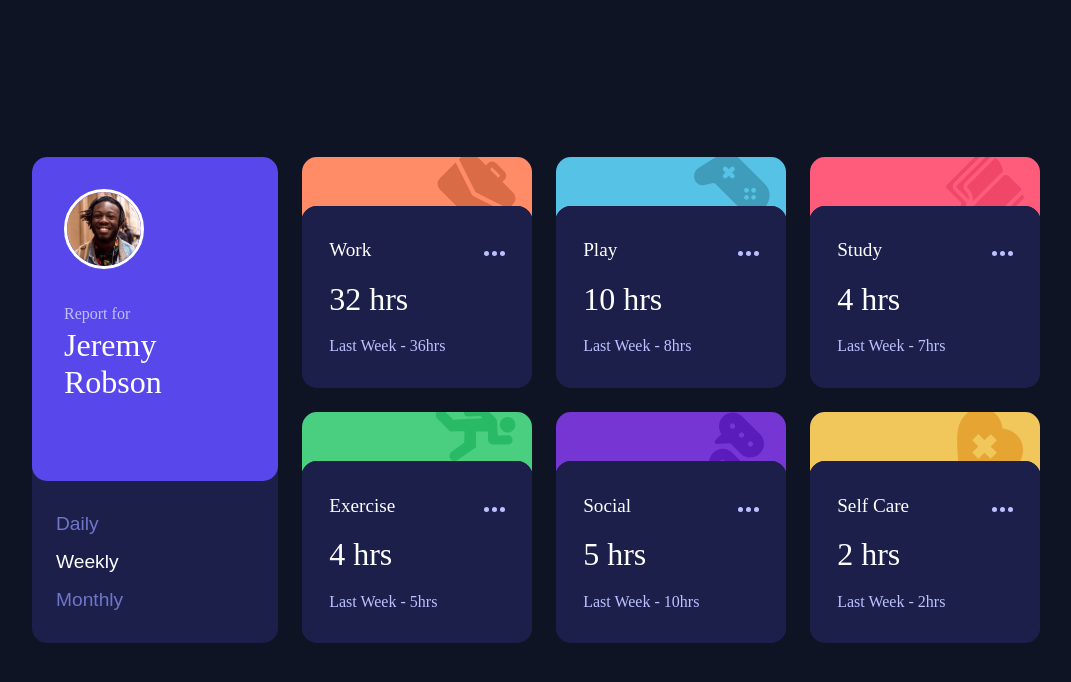
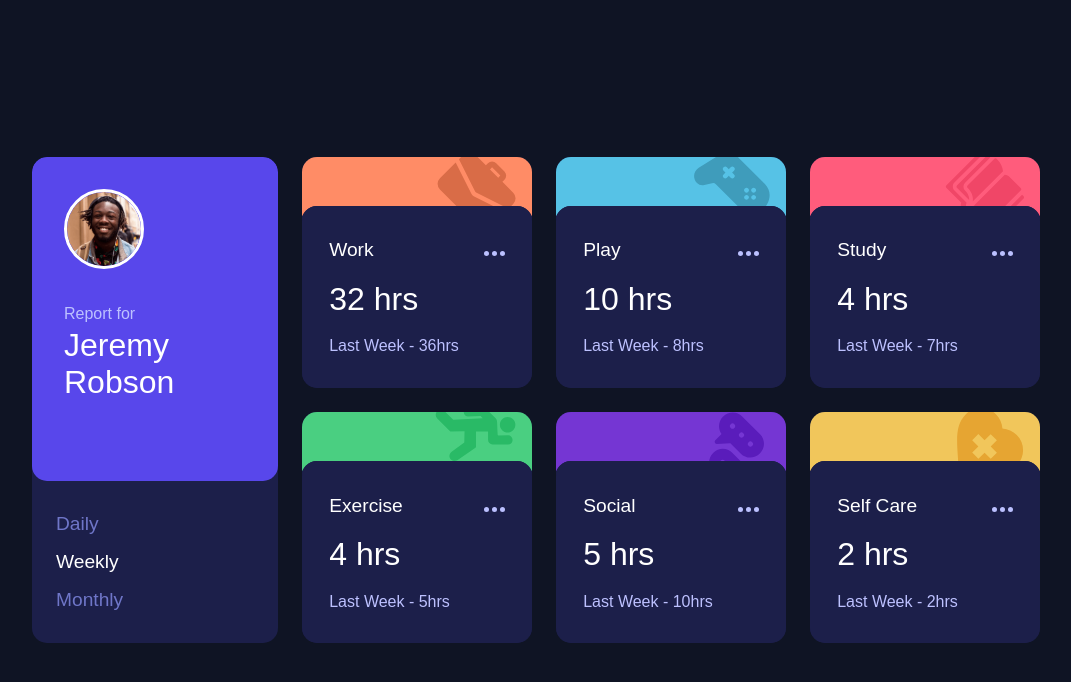
Before and after one commit to My-Frontend-Mentors-Challenges/time-tracking-dashboard-main, a plain HTML site: page index.html in a window 1280 px wide. Shown: the whole page, without its empty margins (104-1175 px from the left). Drawn offline with Linux system fonts and the light colour scheme; a web font is replaced by a local one.

Commit message:
Use strict equality and add font fallback
Replace loose equality checks with strict (===) in script.js to avoid type-coercion in the template conditional. In styles.css add a sans-serif fallback to the 'Rubik' font and tidy rule ordering/formatting for better consistency. These are small robustness and style fixes.

```diff
--- a/script.js
+++ b/script.js
@@ -13,7 +13,7 @@ const addToDom = (data) => {
         <h2>${data.title}</h2>
         <button type="button"><img src="./images/icon-ellipsis.svg" alt="icon ellipsis"></button>
         <span>${timeframes[activeBtnText.toLowerCase()].current} hrs</span>
-        <p>Last ${activeBtnText == "weekly" ? "Week" : activeBtnText == "daily" ? "Day" : "Month"} - ${timeframes[activeBtnText.toLowerCase()].previous}hrs</p>
+        <p>Last ${activeBtnText === "weekly" ? "Week" : activeBtnText === "daily" ? "Day" : "Month"} - ${timeframes[activeBtnText.toLowerCase()].previous}hrs</p>
         <img src="./images/icon-${titleLowerCase}.svg" alt="">
     `;
     ulDiv.appendChild(liDiv);
--- a/styles.css
+++ b/styles.css
@@ -26,14 +26,14 @@
 p{
     color: var(--Navy-200);
 }
-h1,h2,button.active,button:hover,span{
-    color: white;
-}
 button{
     border: none;
     background-color: inherit;
     font-size: 1.2rem;
     color: var(--Purple-500);
+}
+h1,h2,button.active,button:hover,span{
+    color: white;
 }
 button:hover{
     cursor: pointer;
@@ -50,7 +50,7 @@ h2{
 }
 body{
     background-color: var(--Navy-950);
-    font-family: 'Rubik';
+    font-family: 'Rubik',sans-serif;
 }
 main{
     display: grid;
```
